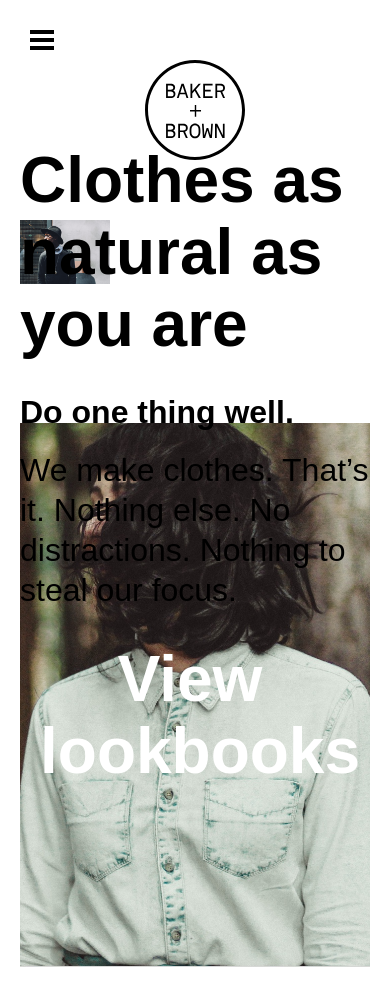
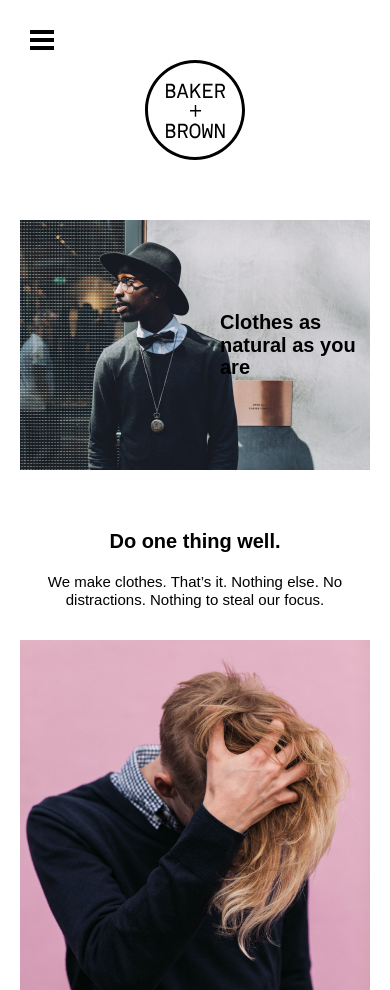
Before and after one commit to Alexcmyk/Baker-and-Brown, a plain HTML site: page index.html in a window 390 px wide. Shown: the top 990 px of the page. Drawn offline with Linux system fonts and the light colour scheme; a web font is replaced by a local one.

Commit message:
adds media queries

```diff
--- a/style.css
+++ b/style.css
@@ -305,3 +305,88 @@ nav a {
 .open {
   transform: translateX(0);
 }
+
+/* Media Queries */
+
+@media (max-width: 800px) {
+  h2,
+  h3 {
+    font-size: 30px;
+  }
+
+  .natural {
+    padding-right: 100px;
+  }
+
+  .one-thing {
+    padding-left: 200px;
+  }
+
+  .natural .copy {
+    max-width: 250px;
+  }
+
+  .one-thing .copy p {
+    font-size: 20px;
+    max-width: 300px;
+  }
+  .lookbook {
+    padding: 130px 20px 130px 20px;
+  }
+}
+
+@media (max-width: 450px) {
+  h2,
+  h3 {
+    font-size: 20px;
+  }
+
+  .menu {
+    width: 100%;
+    justify-content: initial;
+  }
+
+  .menu nav {
+    margin-left: 70px;
+  }
+
+  .menu nav a {
+    font-size: 20px;
+  }
+
+  .one-thing .copy p {
+    font-size: 15px;
+    max-width: 175px;
+  }
+
+  .natural .copy {
+    max-width: 150px;
+    display: block;
+  }
+
+  .natural {
+    padding: 0;
+  }
+
+  .one-thing {
+    display: flex;
+    flex-direction: column;
+    justify-content: center;
+    padding: 0;
+  }
+
+  .one-thing img {
+    order: 2;
+  }
+
+  .one-thing .copy {
+    text-align: center;
+    position: initial;
+    order: 1;
+  }
+
+  .one-thing .copy p {
+    max-width: 100%;
+    margin-bottom: 30px;
+  }
+}
```
